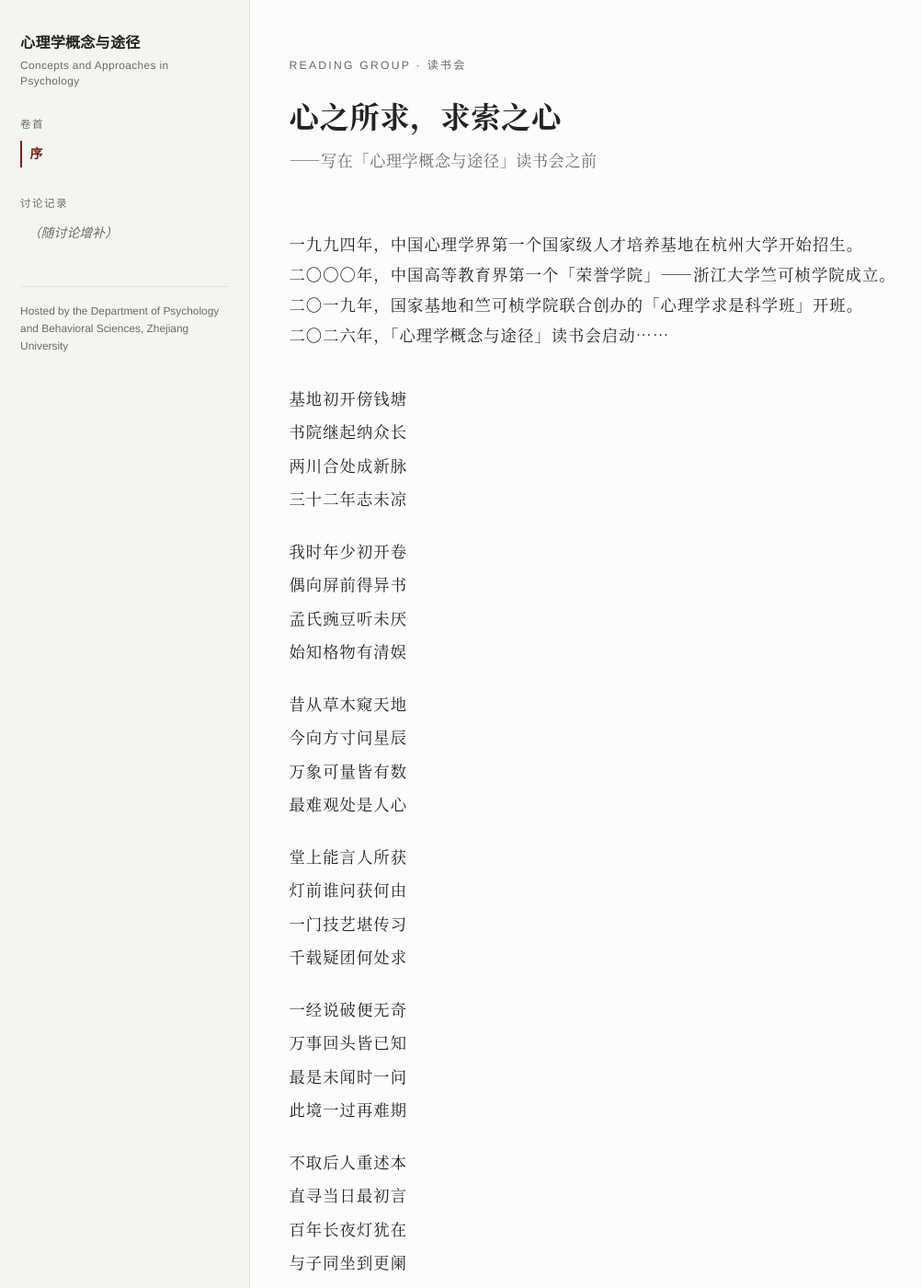
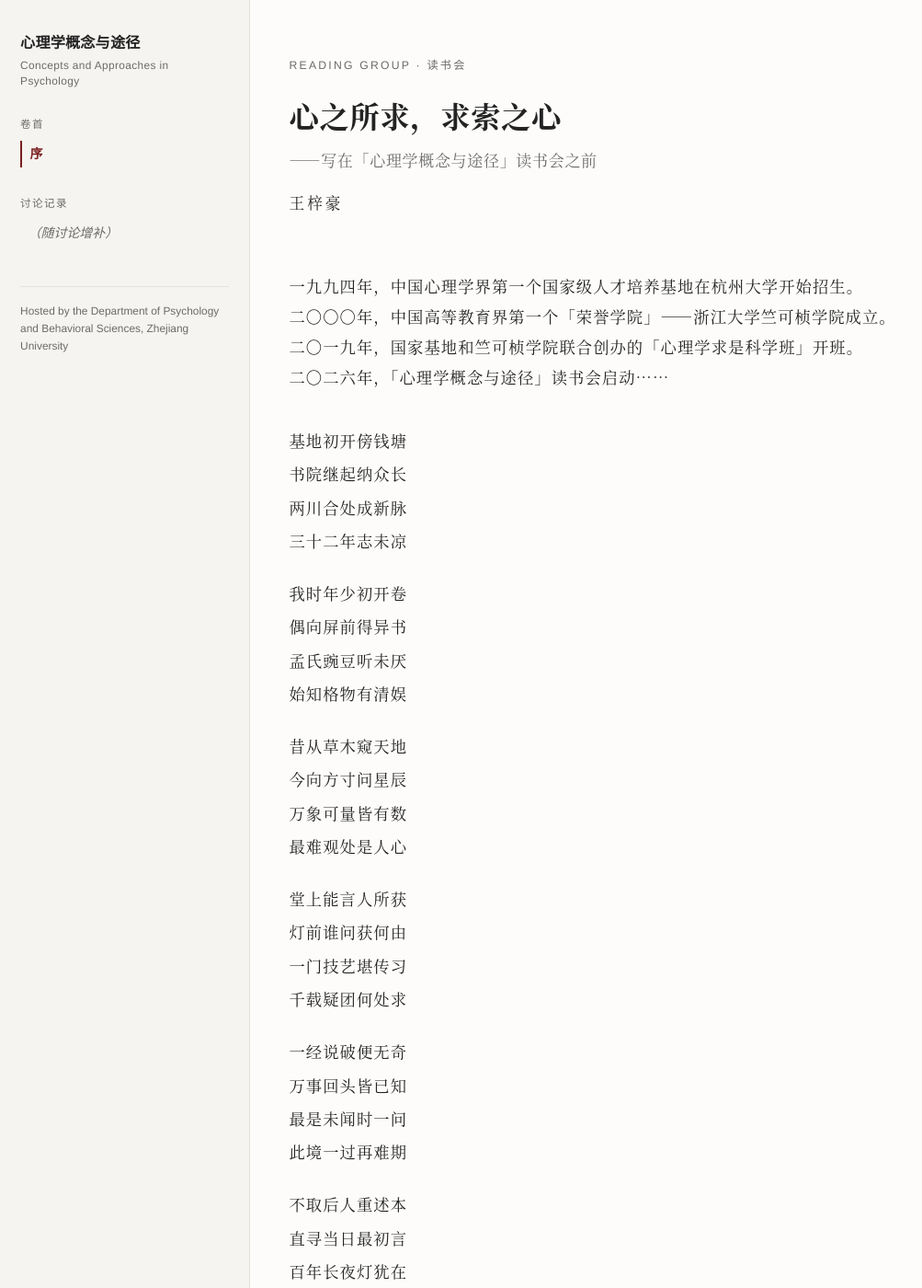
Before and after one commit to Consciousness-Observers/concepts-and-approaches, a Jekyll site: the page built from index.md, in a window 1280 px wide and 1400 px high. Shown: the whole window at 92% size, without its empty margins (0-1003 px from the left). Built offline with Jekyll 4.4.1, drawn with Linux system fonts in a browser that asks for light colours.

Commit message:
Preface: sign it with the author's name

```diff
--- a/assets/css/book.css
+++ b/assets/css/book.css
@@ -154,8 +154,15 @@ img { max-width: 100%; height: auto; }
 .cover-sub {
   font-size: 1rem;
   color: var(--muted);
-  margin-bottom: 1.6rem;
+  margin-bottom: .9rem;
   letter-spacing: .04em;
+}
+
+.cover-author {
+  font-size: .98rem;
+  letter-spacing: .18em;
+  color: var(--ink);
+  margin-bottom: 2.4rem;
 }
 
 /* ---------- verse ---------- */
--- a/index.md
+++ b/index.md
@@ -9,6 +9,7 @@ description: 心之所求，求索之心 ——写在「心理学概念与途径
   <p class="cover-kicker">Reading Group · 读书会</p>
   <h1>心之所求，求索之心</h1>
   <p class="cover-sub">——写在「心理学概念与途径」读书会之前</p>
+  <p class="cover-author">王梓豪</p>
 </div>
 
 <div class="verse">
```
